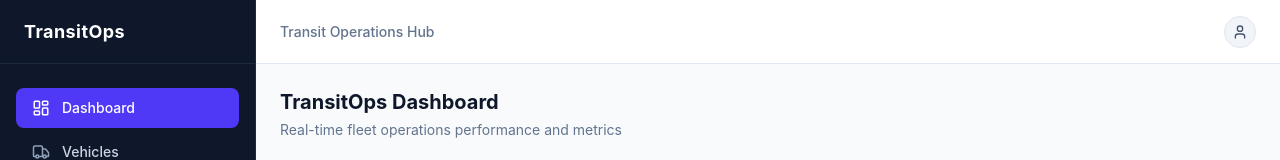
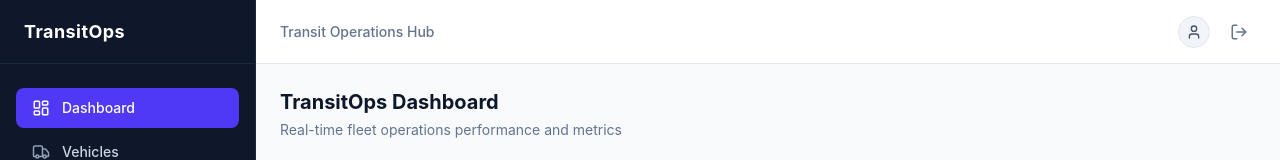
Before and after one commit to timey07/TransitOps, a React (Vite) app in the folder frontend/: page /dashboard in a window 1280 px wide. Shown: the top 160 px of the page. Built offline with nearby package versions, Linux system fonts and the light colour scheme; sample sign-in values are in the browser's storage.

Commit message:
feat: add frontend logout button and include totalCost in analytics response

```diff
--- a/frontend/src/components/layout/Navbar.tsx
+++ b/frontend/src/components/layout/Navbar.tsx
@@ -1,10 +1,19 @@
-import { Menu, User } from 'lucide-react'
+import { Menu, User, LogOut } from 'lucide-react'
+import { useNavigate } from 'react-router-dom'
 
 interface NavbarProps {
   onMenuToggle?: () => void
 }
 
 export default function Navbar({ onMenuToggle }: NavbarProps) {
+  const navigate = useNavigate();
+
+  const handleLogout = () => {
+    localStorage.removeItem('token');
+    localStorage.removeItem('user');
+    navigate('/login');
+  };
+
   return (
     <header className="h-16 bg-white border-b border-slate-200 flex items-center justify-between px-6 shrink-0">
       <div className="flex items-center gap-4">
@@ -22,6 +31,13 @@ export default function Navbar({ onMenuToggle }: NavbarProps) {
         <div className="flex items-center justify-center w-8 h-8 rounded-full bg-slate-100 border border-slate-200 text-slate-600">
           <User size={16} />
         </div>
+        <button
+          onClick={handleLogout}
+          className="flex items-center justify-center p-2 rounded-lg text-slate-500 hover:bg-red-50 hover:text-red-600 transition-colors"
+          title="Logout"
+        >
+          <LogOut size={18} />
+        </button>
       </div>
     </header>
   )
```
Also changed, not shown: 1 other file (tests, documents, lock files or other folders).
